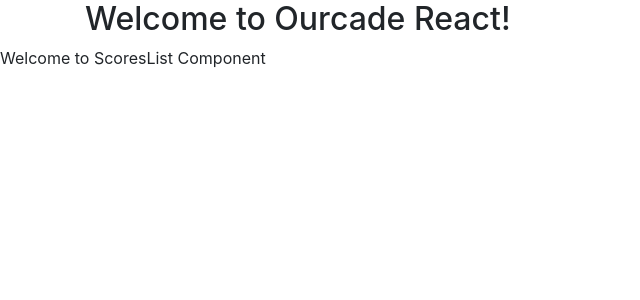
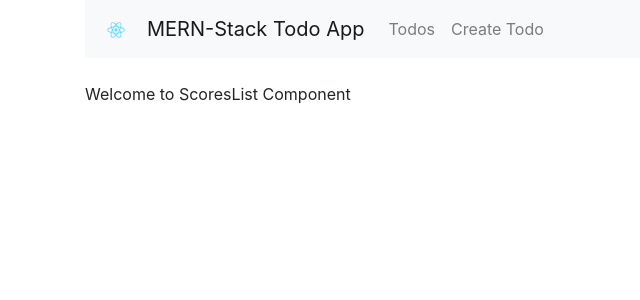
Before and after one commit to wakaspar/ourcade-react, a React (Create React App) app: page / in a window 1280 px wide. Shown: the top 300 px of the page, without its empty margins (0-640 px from the left). Built offline with nearby package versions, Linux system fonts and the light colour scheme.

Commit message:
imports React logo and adds basic navigation JSX to src/App.js

```diff
--- a/src/App.js
+++ b/src/App.js
@@ -2,6 +2,7 @@
 import { BrowserRouter as Router, Route, Link } from "react-router-dom";
 
 import "bootstrap/dist/css/bootstrap.min.css";
+import logo from "./logo.svg"
 
 import CreateScore from "./components/create-score.component";
 import EditScore from "./components/edit-score.component";
@@ -12,11 +13,29 @@
     return (
       <Router>
         <div className="container">
-          <h2>Welcome to Ourcade React!</h2>
+          <nav className="navbar navbar-expand-lg navbar-light bg-light">
+           <a class="navbar-brand" href="https://codingthesmartway.com" target="_blank">
+             <img src={logo} width="30" height="30" alt="CodingTheSmartWay.com" />
+           </a>
+           <Link to="/" className="navbar-brand">MERN-Stack Todo App</Link>
+           <div className="collpase navbar-collapse">
+             <ul className="navbar-nav mr-auto">
+               <li className="navbar-item">
+                 <Link to="/" className="nav-link">Todos</Link>
+               </li>
+               <li className="navbar-item">
+                 <Link to="/create" className="nav-link">Create Todo</Link>
+               </li>
+             </ul>
+           </div>
+         </nav>
+         <br/>
+         {/* Route Definitons - NOTE: keep inside bootstrap container  */}
+         <Route path="/" exact component={ScoresList} />
+         <Route path="/edit/:id" component={EditScore} />
+         <Route path="/create" component={CreateScore} />
+
         </div>
-        <Route path="/" exact component={ScoresList} />
-        <Route path="/edit/:id" component={EditScore} />
-        <Route path="/create" component={CreateScore} />
       </Router>
     );
   }
```
